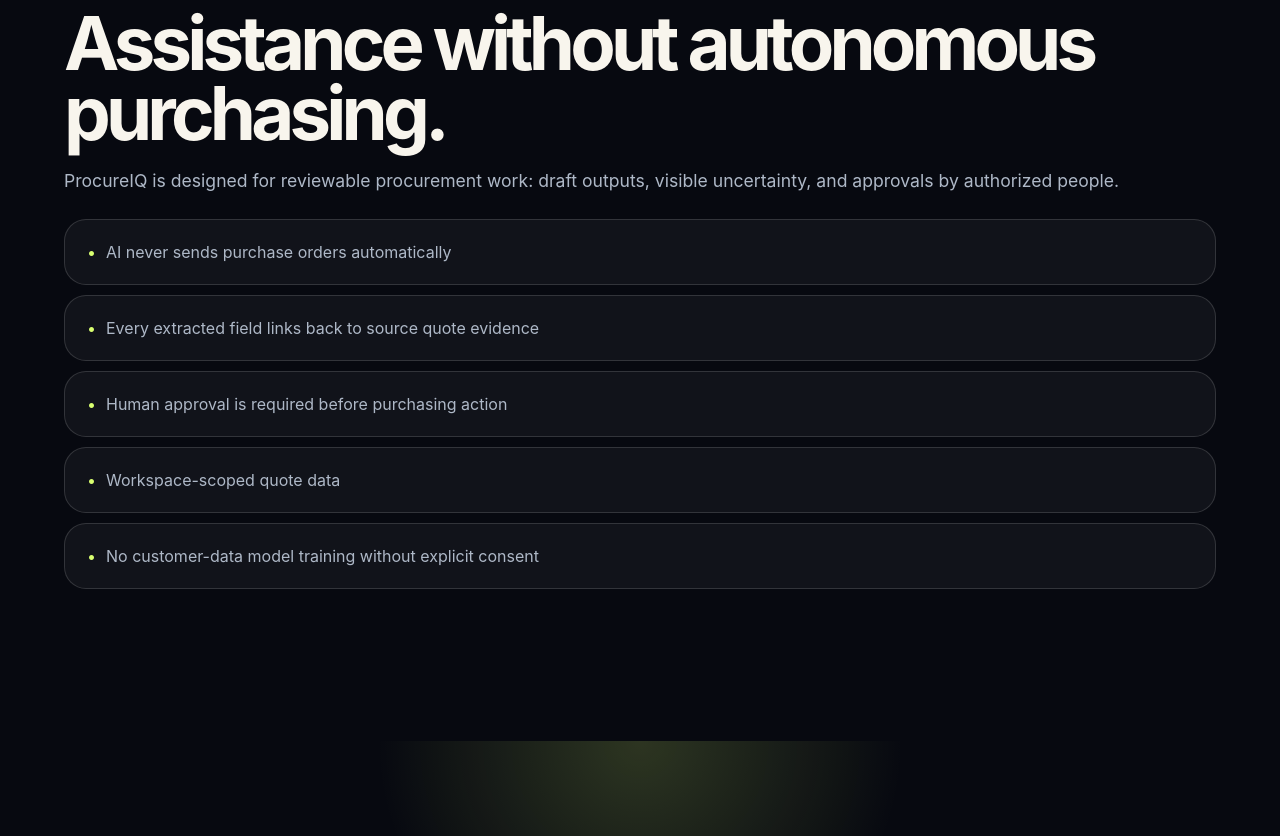
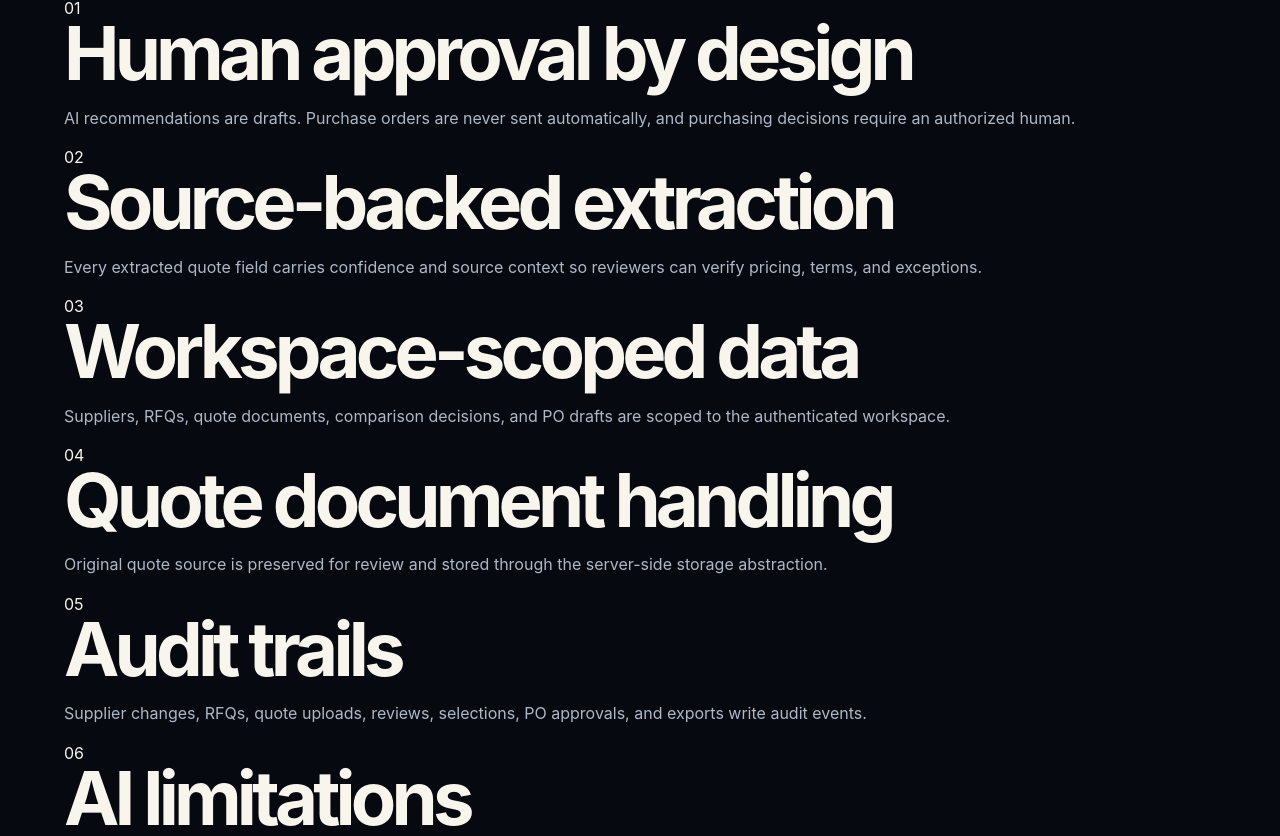
Before and after one commit to karanpatel23/ProcureIQ, a Next.js app: page /security in a window 1280 px wide. Shown: the part 1024-1860 px from the top of the page. Built offline with nearby package versions, Linux system fonts and the light colour scheme.

Commit message:
Restore control room security page

```diff
--- a/src/app/security/page.tsx
+++ b/src/app/security/page.tsx
@@ -1,7 +1,17 @@
-import { FinalCta, TrustSection } from '@/components/site';
+import { FinalCta } from '@/components/site';
 
-export const metadata = { title: 'Security and Trust | ProcureIQ', description: 'Human approval, source traceability, role-based access, secure document handling, and audit logs for procurement workflows.' };
+export const metadata = { title: 'Security and Trust | ProcureIQ', description: 'ProcureIQ security model for human approval, source-backed extraction, workspace-scoped data, audit trails, and AI limitations.' };
+
+const sections = [
+  ['01', 'Human approval by design', 'AI recommendations are drafts. Purchase orders are never sent automatically, and purchasing decisions require an authorized human.'],
+  ['02', 'Source-backed extraction', 'Every extracted quote field carries confidence and source context so reviewers can verify pricing, terms, and exceptions.'],
+  ['03', 'Workspace-scoped data', 'Suppliers, RFQs, quote documents, comparison decisions, and PO drafts are scoped to the authenticated workspace.'],
+  ['04', 'Quote document handling', 'Original quote source is preserved for review and stored through the server-side storage abstraction.'],
+  ['05', 'Audit trails', 'Supplier changes, RFQs, quote uploads, reviews, selections, PO approvals, and exports write audit events.'],
+  ['06', 'AI limitations', 'Missing information, low confidence, and supplier exclusions remain visible. Customer quote documents are not used for model training unless explicitly allowed.'],
+  ['07', 'Admin controls', 'Admin-only views are protected by authentication and allowlist checks for internal readiness.'],
+] as const;
 
 export default function SecurityPage() {
-  return <main><section className="page-hero section-shell compact"><p className="eyebrow">Security and trust</p><h1>Controls for teams that need purchasing confidence.</h1><p>ProcureIQ is built around reviewable AI drafts, source-backed extraction, role-based access, document controls, and auditability.</p></section><TrustSection /><FinalCta /></main>;
+  return <main><section className="page-hero section-shell compact"><p className="eyebrow">Security and trust</p><h1>Controls for sensitive supplier pricing and purchasing decisions.</h1><p>ProcureIQ is built around reviewable drafts, source evidence, workspace boundaries, and auditability instead of autonomous purchasing.</p></section><section className="section-shell module-list">{sections.map(([num, title, body]) => <article className="numbered-module" key={title}><span>{num}</span><div><h2>{title}</h2><p>{body}</p></div></article>)}</section><FinalCta /></main>;
 }
```
